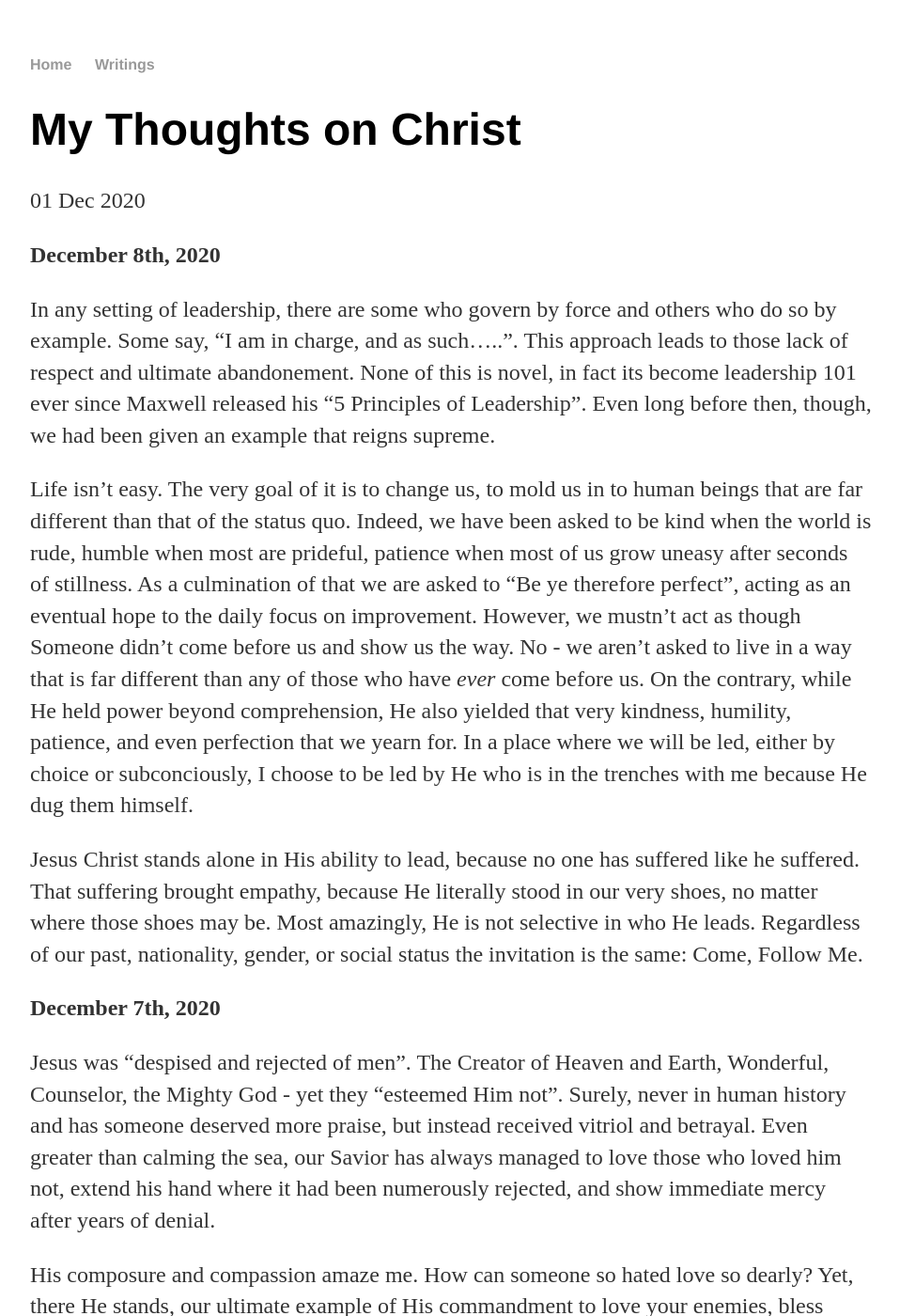
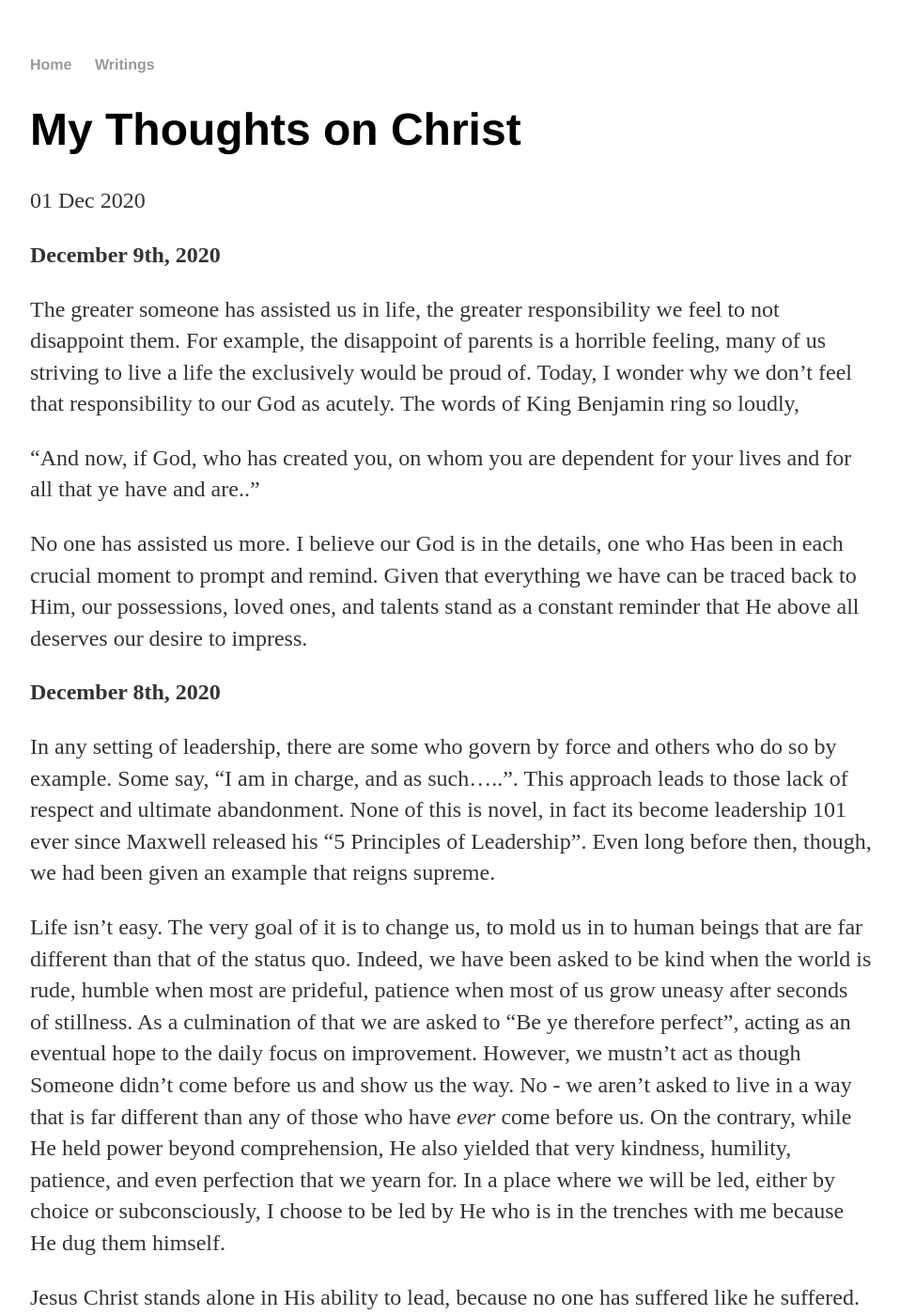
Before and after one commit to huntermaxfield/huntermaxfield.github.io, a Jekyll site: the page built from _posts/2020-12-01-christmas-posts-2020.md, in a window 1280 px wide and 1400 px high. Shown: the whole window at 94% size, without its empty margins (160-1118 px from the left). Built offline with Jekyll 4.4.1, drawn with Linux system fonts in a browser that asks for light colours; some of the changed text lies outside the part shown.

Commit message:
dec 9th post

```diff
--- a/_posts/2020-12-01-christmas-posts-2020.md
+++ b/_posts/2020-12-01-christmas-posts-2020.md
@@ -2,10 +2,24 @@
 layout: post
 title: "My Thoughts on Christ"
 ---
+**December 9th, 2020**
+
+The greater someone has assisted us in life, the greater responsibility we feel to not disappoint them.  For example,
+the disappoint of parents is a horrible feeling, many of us striving to live a life the exclusively would be proud of.
+Today, I wonder why we don't feel that responsibility to our God as acutely. The words of King Benjamin ring so loudly,
+
+"And now, if God, who has created you, on whom you are dependent for your lives and for all that ye have and are.."
+
+No one has assisted us more.  I believe our God is in the details, one who Has been in each crucial moment to prompt and
+remind.  Given that everything we have can be traced back to Him, our possessions, loved ones, and talents stand as a
+constant reminder that He above all deserves our desire to impress.
+
+
+
 **December 8th, 2020**
 
 In any setting of leadership, there are some who govern by force and others who do so by example.  Some say, "I am in
-charge, and as such.....".  This approach leads to those lack of respect and ultimate abandonement.  None of this
+charge, and as such.....".  This approach leads to those lack of respect and ultimate abandonment.  None of this
 is novel, in fact its become leadership 101 ever since Maxwell released his "5 Principles of Leadership".  Even long
 before then, though, we had been given an example that reigns supreme.
 
@@ -15,11 +29,11 @@ when most of us grow uneasy after seconds of stillness.  As a culmination of tha
 acting as an eventual hope to the daily focus on improvement.  However, we mustn't act as though Someone didn't come before
 us and show us the way.  No - we aren't asked to live in a way that is far different than any of those who have *ever*
 come before us.  On the contrary, while He held power beyond comprehension, He also yielded that very kindness, humility,
-patience, and even perfection that we yearn for.  In a place where we will be led, either by choice or subconciously,
+patience, and even perfection that we yearn for.  In a place where we will be led, either by choice or subconsciously,
 I choose to be led by He who is in the trenches with me because He dug them himself.
 
 Jesus Christ stands alone in His ability to lead, because no one has suffered like he suffered.  That suffering brought
-empathy, because He literally stood in our very shoes, no matter where those shoes may be.  Most amazingly, He is not
+empathy, because He literally stood in our shoes, no matter where those shoes may be.  Most amazingly, He is not
 selective in who He leads.  Regardless of our past, nationality, gender, or social status the invitation is the same:
 Come, Follow Me.
 
```
Also changed, not shown: 1 other file.
